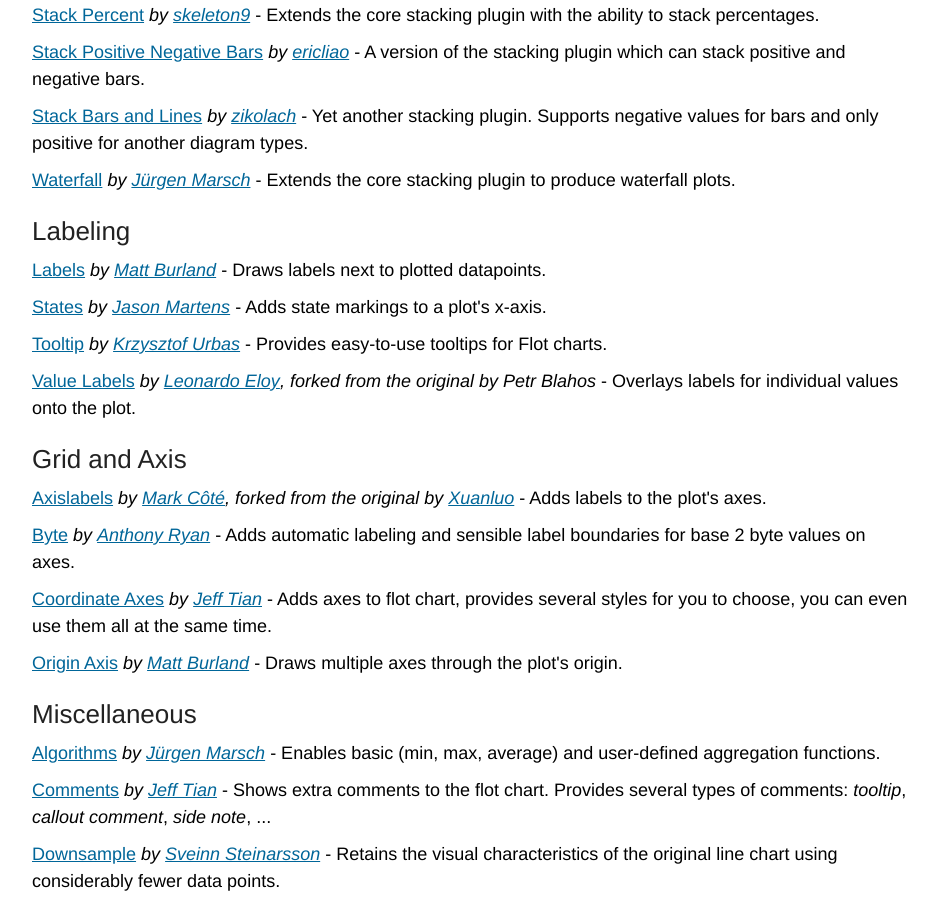
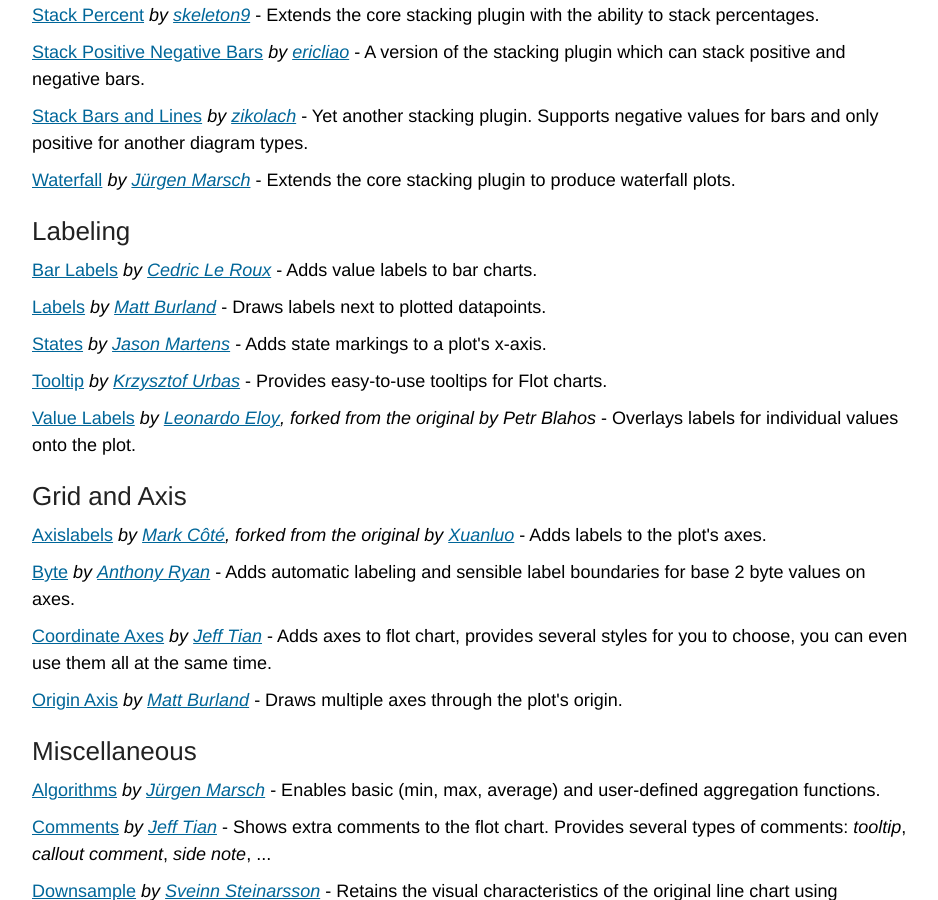
Before and after one commit to flot/flot.github.com, a Jekyll site: the page built from plugins/index.html, in a window 1280 px wide and 900 px high, scrolled down 1307 px. Shown: the whole window, without its empty margins (168-1106 px from the left). Built offline with Jekyll 4.4.1, drawn with Linux system fonts in a browser that asks for light colours; Markdown is read by kramdown in place of the engine named in the settings.

Commit message:
Adding Bar Labels plugin

```diff
--- a/plugins/index.html
+++ b/plugins/index.html
@@ -116,6 +116,10 @@ Extends the core stacking plugin to produce waterfall plots.</p>
 
 <h3>Labeling</h3>
 
+<p><a href="https://github.com/cleroux/flot.barlabels">Bar Labels</a>
+<em>by <a href="https://github.com/cleroux">Cedric Le Roux</a></em> -
+Adds value labels to bar charts.</p>
+
 <p><a href="https://github.com/burlandm/flot-labels">Labels</a>
 <em>by <a href="https://github.com/burlandm">Matt Burland</a></em> -
 Draws labels next to plotted datapoints.</p>
```
